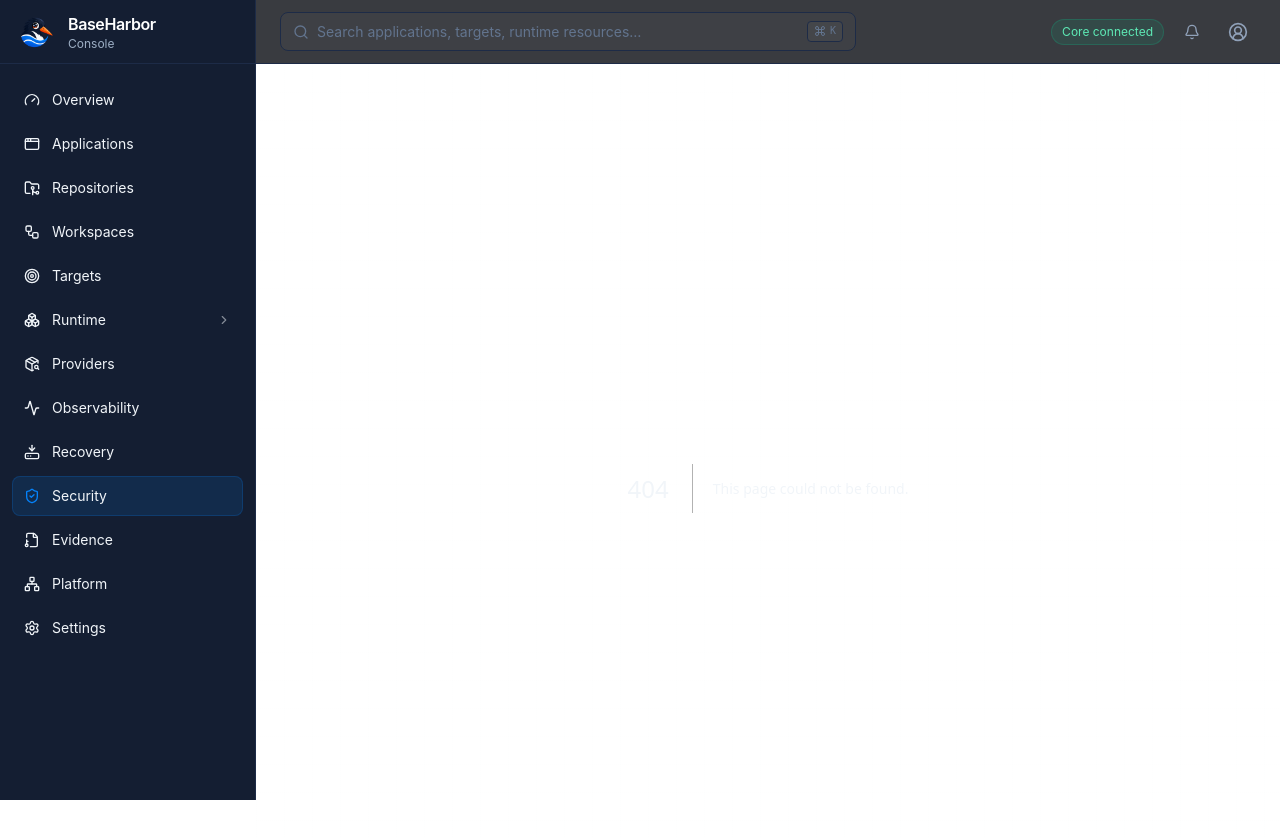
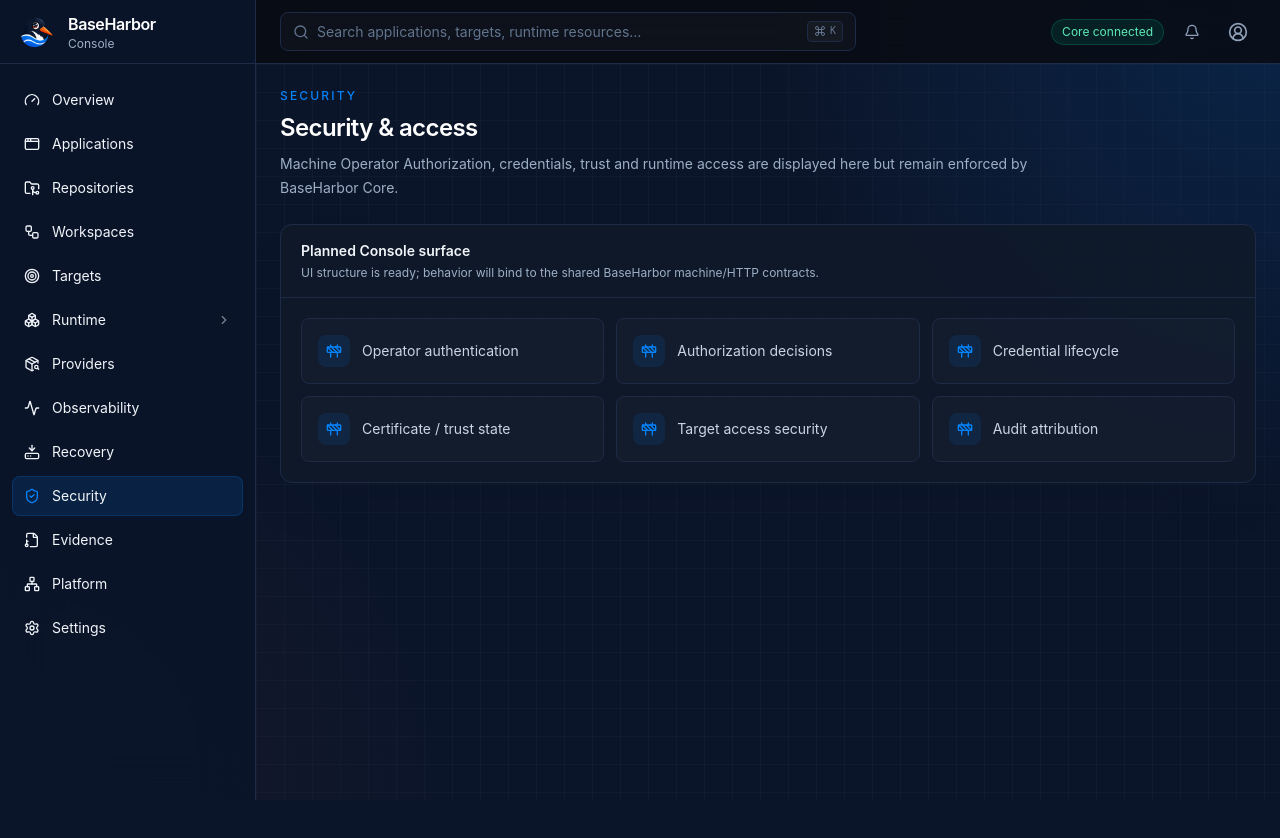
Before and after one commit to mcpdev80/baseharbor-console, a Next.js app: page /security in a window 1280 px wide. Before the commit this address had no page. Shown: the top 838 px of the page. After the commit the page ends 800 px from the top, so only its background shows below. Built offline with nearby package versions, Linux system fonts and the light colour scheme.

Commit message:
feat: add BaseHarbor Console product surfaces

```diff
--- /dev/null
+++ b/src/app/security/page.tsx
@@ -0,0 +1,4 @@
+import { SectionPage } from "@/components/section/section-page";
+export default function Page() {
+  return <SectionPage eyebrow="Security" title="Security & access" description="Machine Operator Authorization, credentials, trust and runtime access are displayed here but remain enforced by BaseHarbor Core." capabilities={["Operator authentication","Authorization decisions","Credential lifecycle","Certificate / trust state","Target access security","Audit attribution"]} />;
+}
```
